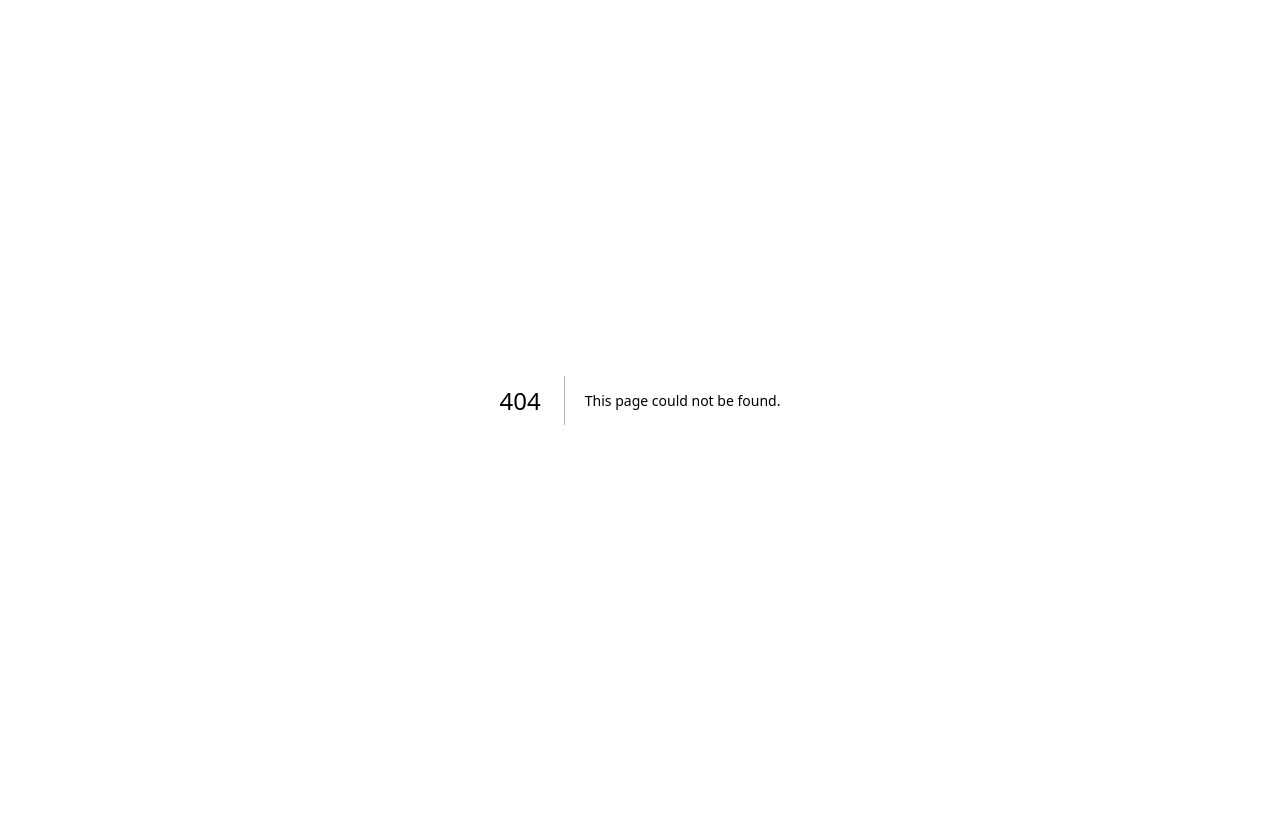
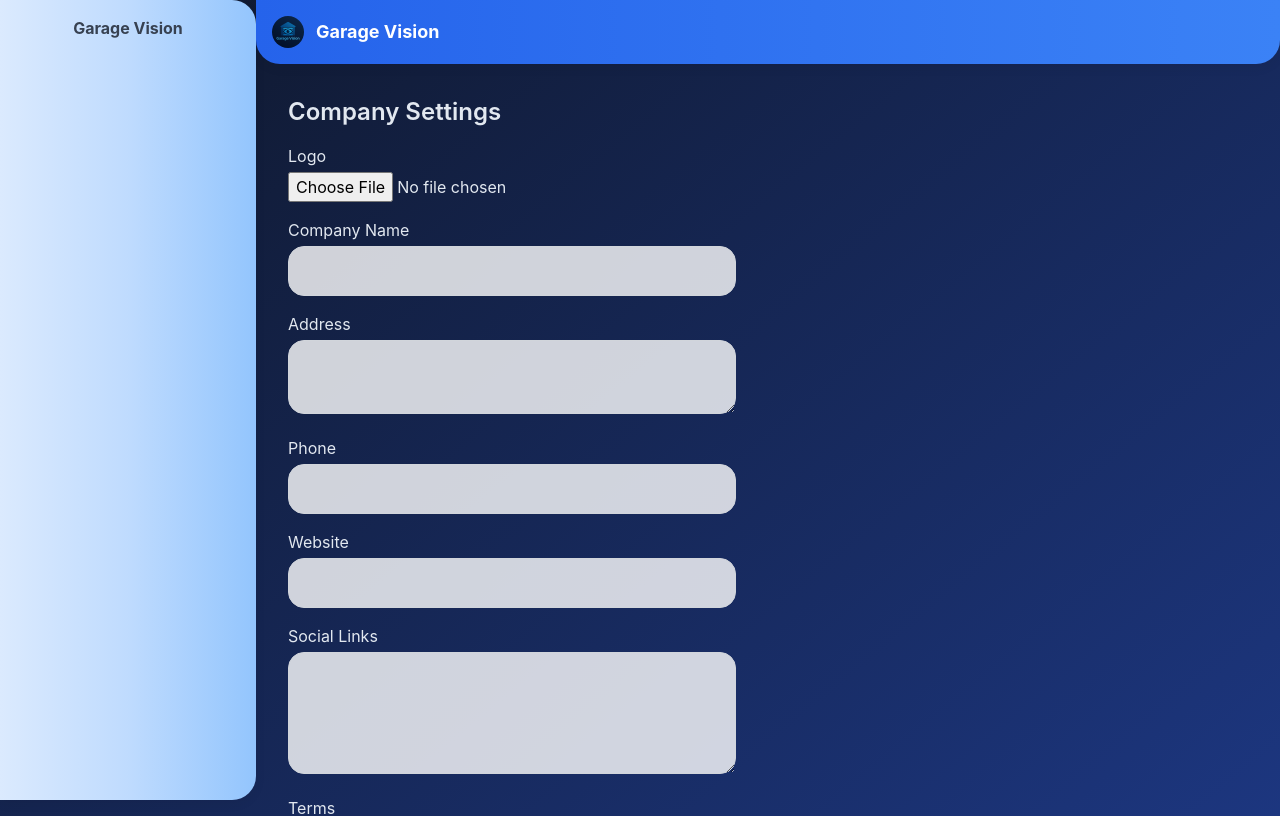
Before and after one commit to Clubmd24/garage, a Next.js app: page /office/company-settings in a window 1280 px wide. Before the commit this address had no page. Shown: the top 816 px of the page. Built offline with nearby package versions, Linux system fonts and the light colour scheme; no server answers; the database is empty.

Commit message:
Add company settings page

```diff
--- /dev/null
+++ b/pages/office/company-settings.js
@@ -0,0 +1,126 @@
+import React, { useEffect, useState } from 'react';
+import { Layout } from '../../components/Layout';
+
+const S3_BASE_URL = `https://${process.env.NEXT_PUBLIC_S3_BUCKET}.s3.${process.env.NEXT_PUBLIC_AWS_REGION}.amazonaws.com`;
+
+export default function CompanySettingsPage() {
+  const [form, setForm] = useState({
+    logo_url: '',
+    company_name: '',
+    address: '',
+    phone: '',
+    website: '',
+    social_links: '',
+    terms: '',
+  });
+  const [loading, setLoading] = useState(true);
+  const [error, setError] = useState(null);
+  const [saving, setSaving] = useState(false);
+  const [uploading, setUploading] = useState(false);
+
+  useEffect(() => {
+    fetch('/api/company-settings')
+      .then(r => (r.ok ? r.json() : null))
+      .then(data => {
+        if (data) setForm(data);
+      })
+      .catch(() => setError('Failed to load'))
+      .finally(() => setLoading(false));
+  }, []);
+
+  const change = e => setForm(f => ({ ...f, [e.target.name]: e.target.value }));
+
+  async function handleLogoUpload(e) {
+    const file = e.target.files[0];
+    if (!file) return;
+    setUploading(true);
+    try {
+      const r = await fetch('/api/chat/upload', {
+        method: 'POST',
+        headers: { 'Content-Type': 'application/json' },
+        body: JSON.stringify({ contentType: file.type, file_name: file.name }),
+      });
+      if (!r.ok) throw new Error('Failed to get upload URL');
+      const { url, key } = await r.json();
+      await fetch(url, {
+        method: 'PUT',
+        body: file,
+        headers: { 'Content-Type': file.type },
+      });
+      setForm(f => ({ ...f, logo_url: `${S3_BASE_URL}/${key}` }));
+    } catch (err) {
+      console.error(err);
+      setError('Upload failed');
+    }
+    setUploading(false);
+    e.target.value = '';
+  }
+
+  const submit = async e => {
+    e.preventDefault();
+    setSaving(true);
+    setError(null);
+    try {
+      const res = await fetch('/api/company-settings', {
+        method: 'PUT',
+        headers: { 'Content-Type': 'application/json' },
+        body: JSON.stringify(form),
+      });
+      if (!res.ok) throw new Error();
+    } catch {
+      setError('Failed to save');
+    } finally {
+      setSaving(false);
+    }
+  };
+
+  if (loading) return (
+    <Layout>
+      <p>Loading…</p>
+    </Layout>
+  );
+
+  const fields = ['company_name', 'address', 'phone', 'website', 'social_links', 'terms'];
+
+  return (
+    <Layout>
+      <h1 className="text-2xl font-semibold mb-4">Company Settings</h1>
+      {error && <p className="text-red-500">{error}</p>}
+      <form onSubmit={submit} className="space-y-4 max-w-md">
+        <div>
+          <label className="block mb-1">Logo</label>
+          {form.logo_url && (
+            <img src={form.logo_url} alt="Logo" className="max-h-32 mb-2" />
+          )}
+          <input type="file" onChange={handleLogoUpload} disabled={uploading} />
+        </div>
+        {fields.map(field => (
+          <div key={field}>
+            <label className="block mb-1">
+              {field.replace('_', ' ').replace(/\b\w/g, c => c.toUpperCase())}
+            </label>
+            {['address', 'social_links', 'terms'].includes(field) ? (
+              <textarea
+                name={field}
+                value={form[field] || ''}
+                onChange={change}
+                className="input w-full"
+                rows={field === 'address' ? 2 : 4}
+              />
+            ) : (
+              <input
+                name={field}
+                value={form[field] || ''}
+                onChange={change}
+                className="input w-full"
+              />
+            )}
+          </div>
+        ))}
+        <button type="submit" className="button" disabled={saving}>
+          {saving ? 'Saving…' : 'Save Settings'}
+        </button>
+      </form>
+    </Layout>
+  );
+}
```
